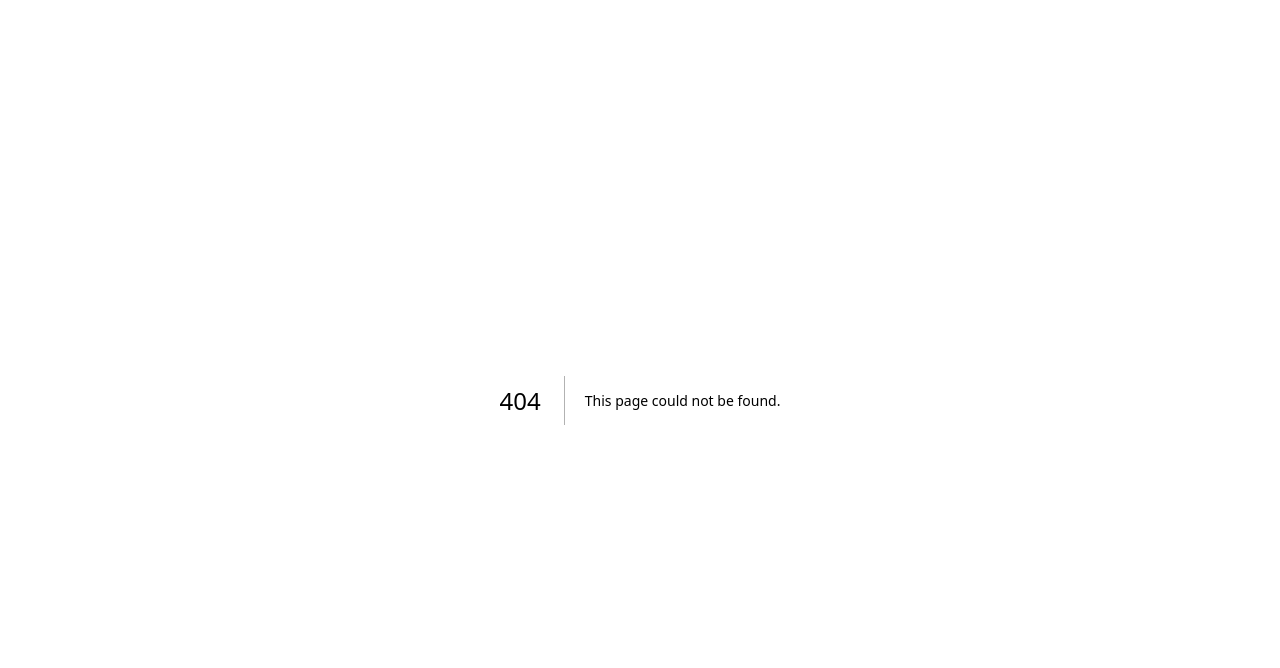
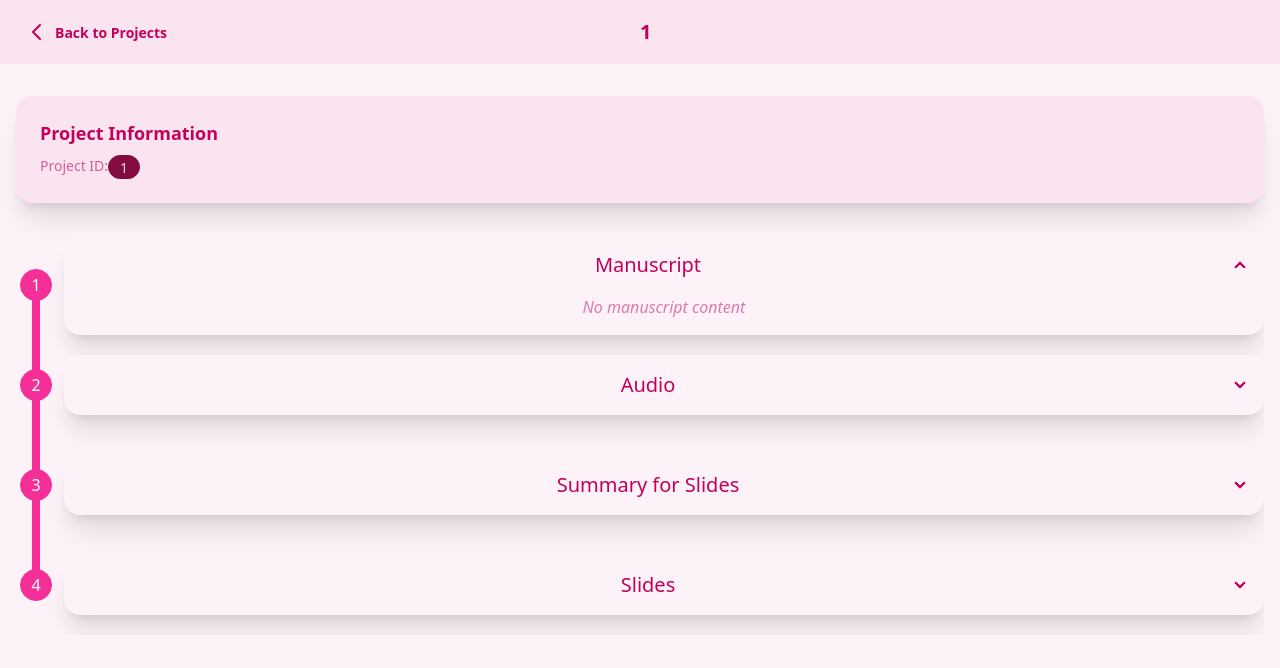
Before and after one commit to OysteinDanielsen/ki_dagene_v2, a Next.js app: page /project/1 in a window 1280 px wide. Before the commit this address had no page. Shown: the top 668 px of the page. Built offline with nearby package versions, Linux system fonts and the light colour scheme.

Commit message:
Added details view

```diff
--- a/src/app/api/files/[id]/route.ts
+++ b/src/app/api/files/[id]/route.ts
@@ -28,7 +28,7 @@ export async function GET(
     const manuscriptPath = path.join(basePath, 'manuscript.md');
     const summaryPath = path.join(basePath, 'summary_for_presentation.md');
     const audioPath = path.join(basePath, 'audio_for_presentation.md');
-    const metadataPath = path.join(basePath, 'metadata.md');
+    const metadataPath = path.join(basePath, 'metadata.json');
 
     // Read all files
     const manuscript = await readFileContent(manuscriptPath);
--- a/src/app/globals.css
+++ b/src/app/globals.css
@@ -1,2 +1,4 @@
 @import "tailwindcss";
-@plugin "daisyui";
+@plugin "daisyui" {
+   themes: valentine --default;
+ }
--- a/src/app/layout.tsx
+++ b/src/app/layout.tsx
@@ -23,7 +23,7 @@ export default function RootLayout({
   children: React.ReactNode;
 }>) {
   return (
-    <html lang="en">
+    <html lang="en" data-theme="valentine">
       <body
         className={`${geistSans.variable} ${geistMono.variable} antialiased`}
       >
--- a/src/app/page.tsx
+++ b/src/app/page.tsx
@@ -1,6 +1,7 @@
 'use client';
 
 import { useEffect, useState } from 'react';
+import { useRouter } from 'next/navigation';
 
 interface Project {
   id: string;
@@ -15,6 +16,7 @@ interface Project {
 export default function Home() {
   const [projects, setProjects] = useState<Project[]>([]);
   const [loading, setLoading] = useState(true);
+  const router = useRouter();
 
   useEffect(() => {
     async function fetchProjects() {
@@ -62,12 +64,16 @@ export default function Home() {
               ) : projects.length > 0 ? (
                 <div className="grid gap-6" style={{gridTemplateColumns: 'repeat(auto-fill, minmax(280px, 1fr))'}}>
                   {projects.map((project) => (
-                    <div key={project.id} className="card bg-base-100 shadow-xl">
+                    <div
+                      key={project.id}
+                      className="card bg-base-100 shadow-xl cursor-pointer hover:shadow-2xl transition-shadow duration-200"
+                      onClick={() => router.push(`/project/${project.id}`)}
+                    >
                       <div className="card-body">
                         <h3 className="card-title text-sm">
                           {project.metadata.githubUrl && (
                             <svg xmlns="http://www.w3.org/2000/svg" className="h-4 w-4 mr-1 flex-shrink-0" fill="currentColor" viewBox="0 0 24 24">
-                              <path d="M12 0c-6.626 0-12 5.373-12 12 0 5.302 3.438 9.8 8.207 11.387.599.111.793-.261.793-.577v-2.234c-3.338.726-4.033-1.416-4.033-1.416-.546-1.387-1.333-1.756-1.333-1.756-1.089-.745.083-.729.083-.729 1.205.084 1.839 1.237 1.839 1.237 1.07 1.834 2.807 1.304 3.492.997.107-.775.418-1.305.762-1.604-2.665-.305-5.467-1.334-5.467-5.931 0-1.311.469-2.381 1.236-3.221-.124-.303-.535-1.524.117-3.176 0 0 1.008-.322 3.301 1.23.957-.266 1.983-.399 3.003-.404 1.02.005 2.047.138 3.006.404 2.291-1.552 3.297-1.23 3.297-1.23.653 1.653.242 2.874.118 3.176.77.84 1.235 1.911 1.235 3.221 0 4.609-2.807 5.624-5.479 5.921.43.372.823 1.102.823 2.222v3.293c0 .319.192.694.801.576 4.765-1.589 8.199-6.086 8.199-11.386 0-6.627-5.373-12-12-12z"/>
+                              <path d="M12 0c-6.626 0-12 5.373-12 12 0 5.302 3.438 9.8 8.207 11.387.599.111.793-.261.793-.577v-2.234c-3.338.726-4.033-1.416-4.033-1.416-.546-1.387-1.333-1.756-1.333-1.756-1.089-.745.083-.729.083-.729 1.205.084 1.839 1.237 1.839 1.237 1.07 1.834 2.807 1.304 3.492.997.107-.775.418-1.305.762-1.604-2.665-.305-5.467-1.334-5.467-5.931 0-1.311.469-2.381 1.236-3.221-.124-.303-.535-1.524.117-3.176 0 0 1.008-.322 3.301 1.23.957-.266 1.983-.399 3.003-.404 1.02.005 2.047.138 3.006.404 2.291-1.552 3.297-1.23 3.297-1.30.653 1.653.242 2.874.118 3.176.77.84 1.235 1.911 1.235 3.221 0 4.609-2.807 5.624-5.479 5.921.43.372.823 1.102.823 2.222v3.293c0 .319.192.694.801.576 4.765-1.589 8.199-6.086 8.199-11.386 0-6.627-5.373-12-12-12z"/>
                             </svg>
                           )}
                           <span className="truncate">{project.metadata.projectName || project.id}</span>
--- /dev/null
+++ b/src/app/project/[id]/page.tsx
@@ -0,0 +1,242 @@
+'use client';
+
+import { useEffect, useState } from 'react';
+import { useParams, useRouter } from 'next/navigation';
+
+interface ProjectData {
+  manuscript: string;
+  summaryForPresentation: string;
+  audioForPresentation: string;
+  metadata: string;
+}
+
+interface ProjectMetadata {
+  timeCreated?: string;
+  githubUrl?: string;
+  projectName?: string;
+  [key: string]: any;
+}
+
+export default function ProjectDetails() {
+  const params = useParams();
+  const router = useRouter();
+  const [projectData, setProjectData] = useState<ProjectData | null>(null);
+  const [projectMetadata, setProjectMetadata] = useState<ProjectMetadata>({});
+  const [loading, setLoading] = useState(true);
+  const [error, setError] = useState<string | null>(null);
+
+  const projectId = params.id as string;
+
+  useEffect(() => {
+    async function fetchProjectData() {
+      try {
+        const response = await fetch(`/api/files/${projectId}`);
+        if (!response.ok) {
+          throw new Error('Failed to fetch project data');
+        }
+        const data = await response.json();
+        setProjectData(data);
+
+        // Parse metadata if it exists and is valid JSON
+        if (data.metadata) {
+          try {
+            const parsedMetadata = JSON.parse(data.metadata);
+            setProjectMetadata(parsedMetadata);
+          } catch (error) {
+            // If metadata is not valid JSON, treat it as text
+            setProjectMetadata({ description: data.metadata });
+          }
+        }
+      } catch (err) {
+        setError(err instanceof Error ? err.message : 'Unknown error');
+      } finally {
+        setLoading(false);
+      }
+    }
+
+    if (projectId) {
+      fetchProjectData();
+    }
+  }, [projectId]);
+
+  if (loading) {
+    return (
+      <div className="min-h-screen bg-base-100 flex items-center justify-center">
+        <span className="loading loading-spinner loading-lg"></span>
+      </div>
+    );
+  }
+
+  if (error) {
+    return (
+      <div className="min-h-screen bg-base-100 flex items-center justify-center">
+        <div className="text-center">
+          <h1 className="text-2xl font-bold mb-4">Error</h1>
+          <p className="text-error mb-4">{error}</p>
+          <button
+            className="btn btn-primary"
+            onClick={() => router.push('/')}
+          >
+            Back to Home
+          </button>
+        </div>
+      </div>
+    );
+  }
+
+  return (
+    <div className="min-h-screen bg-base-100">
+      {/* Header */}
+      <div className="navbar bg-base-200">
+        <div className="navbar-start">
+          <button
+            className="btn btn-ghost"
+            onClick={() => router.push('/')}
+          >
+            <svg xmlns="http://www.w3.org/2000/svg" className="h-6 w-6" fill="none" viewBox="0 0 24 24" stroke="currentColor">
+              <path strokeLinecap="round" strokeLinejoin="round" strokeWidth={2} d="M15 19l-7-7 7-7" />
+            </svg>
+            Back to Projects
+          </button>
+        </div>
+        <div className="navbar-center">
+          <h1 className="text-xl font-bold">
+            {projectMetadata.githubUrl && (
+              <svg xmlns="http://www.w3.org/2000/svg" className="h-5 w-5 inline mr-2" fill="currentColor" viewBox="0 0 24 24">
+                <path d="M12 0c-6.626 0-12 5.373-12 12 0 5.302 3.438 9.8 8.207 11.387.599.111.793-.261.793-.577v-2.234c-3.338.726-4.033-1.416-4.033-1.416-.546-1.387-1.333-1.756-1.333-1.756-1.089-.745.083-.729.083-.729 1.205.084 1.839 1.237 1.839 1.237 1.07 1.834 2.807 1.304 3.492.997.107-.775.418-1.305.762-1.604-2.665-.305-5.467-1.334-5.467-5.931 0-1.311.469-2.381 1.236-3.221-.124-.303-.535-1.524.117-3.176 0 0 1.008-.322 3.301 1.23.957-.266 1.983-.399 3.003-.404 1.02.005 2.047.138 3.006.404 2.291-1.552 3.297-1.23 3.297-1.23.653 1.653.242 2.874.118 3.176.77.84 1.235 1.911 1.235 3.221 0 4.609-2.807 5.624-5.479 5.921.43.372.823 1.102.823 2.222v3.293c0 .319.192.694.801.576 4.765-1.589 8.199-6.086 8.199-11.386 0-6.627-5.373-12-12-12z"/>
+              </svg>
+            )}
+            {projectMetadata.projectName || projectId}
+          </h1>
+        </div>
+      </div>
+
+      {/* Content */}
+      <div className="container mx-auto px-4 py-8">
+        {/* Project Info */}
+        <div className="card bg-base-200 shadow-xl mb-8">
+          <div className="card-body">
+            <h2 className="card-title">Project Information</h2>
+            <div className="grid grid-cols-1 md:grid-cols-2 gap-4">
+              <div>
+                <label className="label">Project ID:</label>
+                <div className="badge badge-neutral">{projectId}</div>
+              </div>
+              {projectMetadata.timeCreated && (
+                <div>
+                  <label className="label">Created:</label>
+                  <div className="badge badge-secondary">
+                    {new Date(projectMetadata.timeCreated).toLocaleString()}
+                  </div>
+                </div>
+              )}
+              {projectMetadata.githubUrl && (
+                <div className="md:col-span-2">
+                  <label className="label">Repository:</label>
+                  <a
+                    href={projectMetadata.githubUrl}
+                    target="_blank"
+                    rel="noopener noreferrer"
+                    className="link link-primary"
+                  >
+                    {projectMetadata.githubUrl}
+                  </a>
+                </div>
+              )}
+              {projectMetadata.projectName && (
+                <div>
+                  <label className="label">Project Name:</label>
+                  <div className="text-sm">{projectMetadata.projectName}</div>
+                </div>
+              )}
+            </div>
+
+          </div>
+        </div>
+
+        {/* Content Steps */}
+        <div className="steps steps-vertical w-full">
+          {/* Manuscript Step */}
+          <div className="step step-primary">
+            <div className="step-content w-full">
+              <div className="collapse collapse-arrow bg-base-100 shadow-xl w-full">
+                <input type="checkbox" className="peer" defaultChecked />
+                <div className="collapse-title text-xl font-medium">
+                  Manuscript
+                </div>
+                <div className="collapse-content">
+                  <div className="prose max-w-none">
+                    {projectData?.manuscript ? (
+                      <pre className="whitespace-pre-wrap text-sm">{projectData.manuscript}</pre>
+                    ) : (
+                      <p className="text-base-content/50 italic">No manuscript content</p>
+                    )}
+                  </div>
+                </div>
+              </div>
+            </div>
+          </div>
+
+          {/* Audio Step */}
+          <div className="step step-primary">
+            <div className="step-content w-full">
+              <div className="collapse collapse-arrow bg-base-100 shadow-xl w-full">
+                <input type="checkbox" className="peer" />
+                <div className="collapse-title text-xl font-medium">
+                  Audio
+                </div>
+                <div className="collapse-content">
+                  <div className="prose max-w-none">
+                    {projectData?.audioForPresentation ? (
+                      <pre className="whitespace-pre-wrap text-sm">{projectData.audioForPresentation}</pre>
+                    ) : (
+                      <p className="text-base-content/50 italic">No audio script content</p>
+                    )}
+                  </div>
+                </div>
+              </div>
+            </div>
+          </div>
+
+          {/* Summary Step */}
+          <div className="step step-primary">
+            <div className="step-content w-full">
+              <div className="collapse collapse-arrow bg-base-100 shadow-xl w-full">
+                <input type="checkbox" className="peer" />
+                <div className="collapse-title text-xl font-medium">
+                  Summary for Slides
+                </div>
+                <div className="collapse-content">
+                  <div className="prose max-w-none">
+                    {projectData?.summaryForPresentation ? (
+                      <pre className="whitespace-pre-wrap text-sm">{projectData.summaryForPresentation}</pre>
+                    ) : (
+                      <p className="text-base-content/50 italic">No summary content</p>
+                    )}
+                  </div>
+                </div>
+              </div>
+            </div>
+          </div>
+
+          {/* Slides Step */}
+          <div className="step step-primary">
+            <div className="step-content w-full">
+              <div className="collapse collapse-arrow bg-base-100 shadow-xl w-full">
+                <input type="checkbox" className="peer" />
+                <div className="collapse-title text-xl font-medium">
+                  Slides
+                </div>
+                <div className="collapse-content">
+                  <div className="prose max-w-none">
+                    <p className="text-base-content/50 italic">No slides content available</p>
+                  </div>
+                </div>
+              </div>
+            </div>
+          </div>
+        </div>
+      </div>
+    </div>
+  );
+}
```
